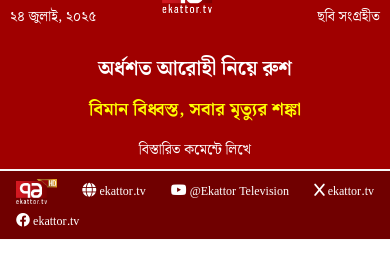
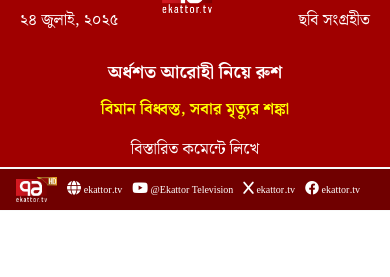
Before and after one commit to rajadhikary411/new, a plain HTML site: page index.html in a window 390 px wide. Shown: the part 295-572 px from the top of the page. Drawn offline with Linux system fonts and the light colour scheme.

Commit message:
hoye gese

```diff
--- a/index.html
+++ b/index.html
@@ -135,56 +135,19 @@
       .subhead {
         font-size: 16px;
       }
-    }
-
-@media (max-width: 1080px) {
-        .dert{
-      display: flex;
-      justify-content: space-between;
-
-    }
-  .poster {
-    width: 100%;
-  }
-
-  .headline {
-    font-size: 20px;
-  }
-
-  .subhead {
-    font-size: 18px;
-  }
-
-  .detail {
-    font-size: 14px;
-  }
-
-  .footer-bar {
-    flex-wrap: wrap;
-    gap: 8px;
-    font-size: 12px;
-    justify-content: space-between;
-    text-align: center;
+     .footer-bar {
+    flex-wrap: nowrap;
+    overflow-x: auto;
+    justify-content: flex-start;
+    gap: 10px;
+    font-size: 10px;
   }
 
   .footer-bar div {
-    justify-content: center;
+    flex-shrink: 0;
   }
+    }
 
-  .footer-bar span,
-  .footer-bar a {
-    font-size: 12px;
-  }
-
-  .overlay {
-    padding: 8px 10px;
-  }
-
-  .dert {
-
-    font-size: 14px;
-  }
-}
 
 
   </style>
```
